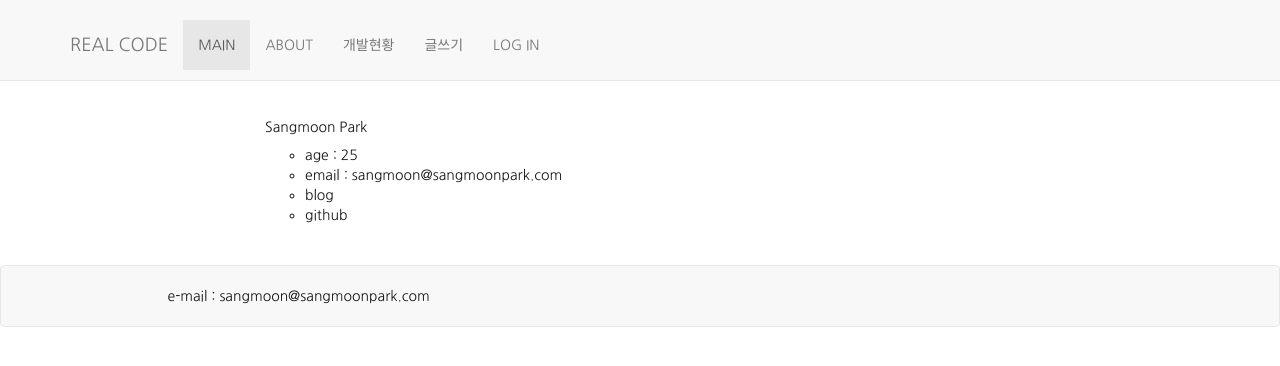
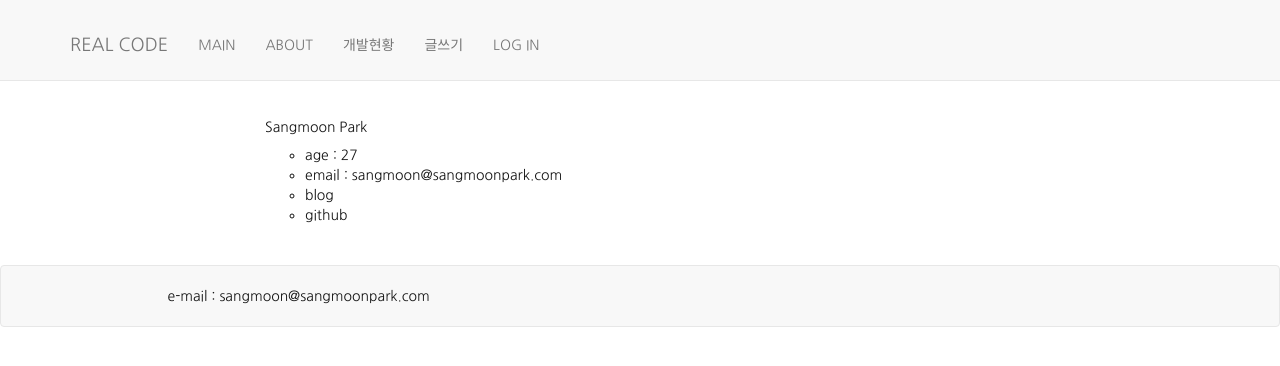
Before and after one commit to sangmoon/blog_project, a Django app: page /about in a window 1280 px wide. Shown: the top 366 px of the page. Run offline with Django 3.2, Linux system fonts and the light colour scheme; parts of the project's set-up code (start-up, migrations or seed data) failed here and were passed over; some libraries are stand-ins or nearby versions; some web fonts are replaced.

Commit message:
favicon 수정 헤더 activate 버그 수정 리드미 추가

```diff
--- a/apps/templates/about.html
+++ b/apps/templates/about.html
@@ -2,7 +2,7 @@
     {% block content %}
             <h5> Sangmoon Park </h5>
             <ul style="list-style: circle;">
-                <li>age   : 25</li>
+                <li>age   : 27</li>
                 <li>email : sangmoon@sangmoonpark.com</li>
                 <li><a href="https://www.sangmoonpark.com">blog</a></li>
                 <li><a href="https://github.com/sangmoon">github</a></li>
--- a/apps/templates/base.html
+++ b/apps/templates/base.html
@@ -11,7 +11,7 @@
         <link rel="stylesheet" type="text/css" href="/static/colorful.css">
         <script type="text/javascript" src="/static/js/mdPreview.js"></script>
 
-        <link rel="shortcut icon" type="image/ico" href="/static/fuck.ico">
+        <link rel="shortcut icon" type="image/ico" href="/static/favicon.ico">
     </head>
 
     <body>
@@ -32,7 +32,7 @@
 
                 <div class="collapse navbar-collapse" id="navbar">
                     <ul class="nav navbar-nav">
-                        <li class="active"><a href="/">Main</a></li>
+                        <li ><a href="/">Main</a></li>
                         <li ><a href="/about" id='about'>About</a></li>
                         <li ><a href="/article/6" id="develop">개발현황</a></li>
                         <li><a href="/write" id="write_link">글쓰기</a></li>
--- a/apps/templates/home.html
+++ b/apps/templates/home.html
@@ -2,8 +2,8 @@
     {% block content %}
         <article>
         <div class="jumbotron text-center">
-        <h1>박상문님의 블로그</h1>
-        <p>웹과 앱에 관심이 많고<br> python django를 공부하고 있습니다.<br> 친구들 만나느라 샤샤샤
+        <h2>상문 블로그</h2>
+        <p>Java<br> Python<br> JavaScript
         </p>
         </div>
 
```
Also changed, not shown: README.md, apps/models.py (line endings or trailing spaces), apps/static/favicon.ico (added), apps/static/fuck.ico (deleted).
